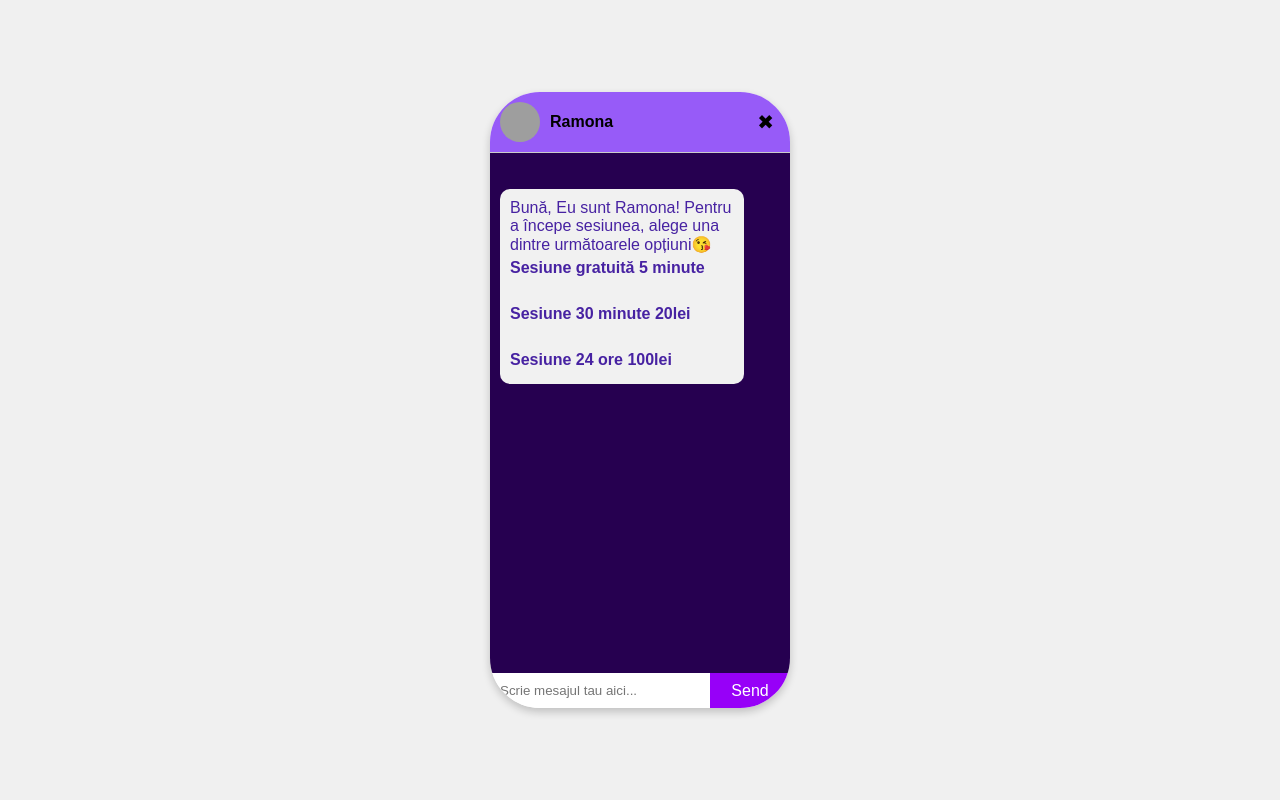
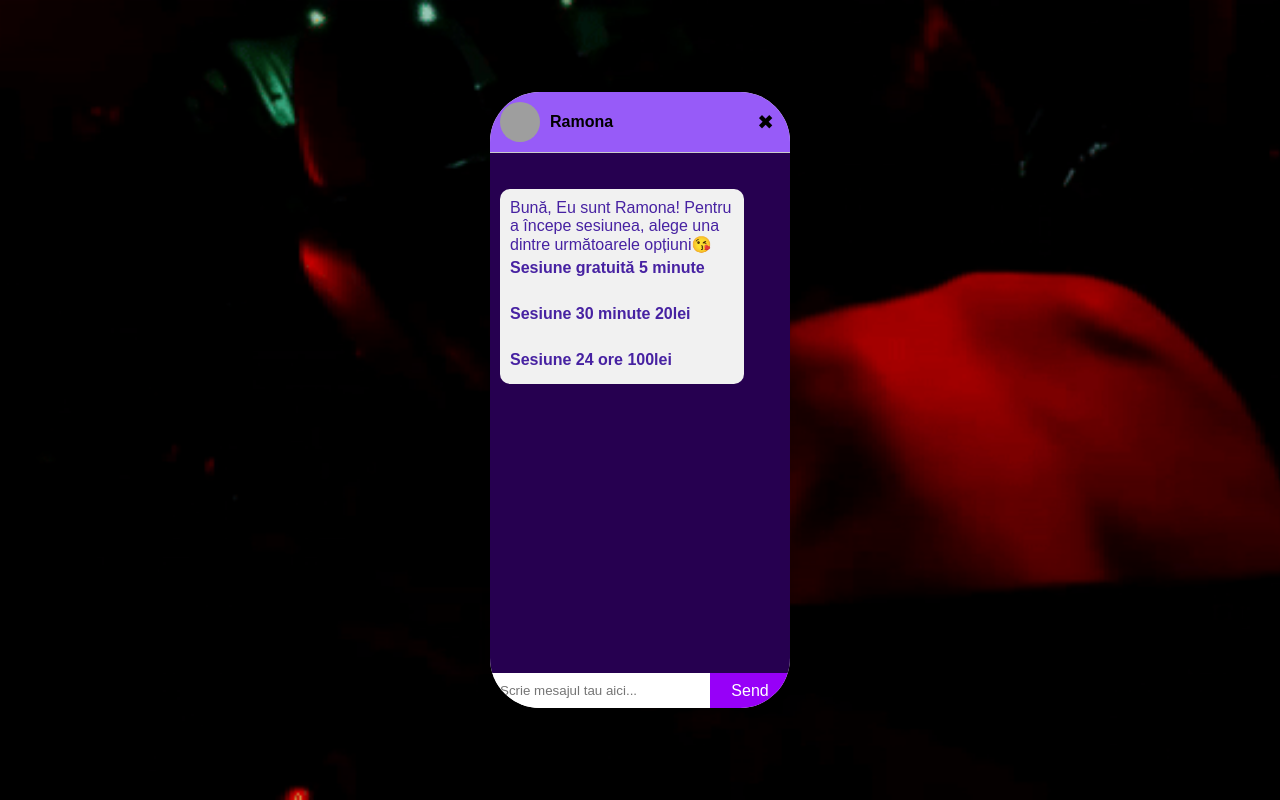
Before and after one commit to AugmentedRealityweb/Ramona, a plain HTML site: page index.html in a window 1280 px wide. Drawn offline with Linux system fonts and the light colour scheme; grey boxes are pictures that could not be loaded.

Commit message:
Update index.html

```diff
--- a/index.html
+++ b/index.html
@@ -13,6 +13,10 @@
             height: 100vh;
             margin: 0;
             background-color: #f0f0f0; /* Background color for better visibility */
+            background-image: url('gif2.gif'); /* Add this line */
+            background-size: cover; /* Ensure the GIF covers the entire background */
+            background-position: center; /* Center the GIF */
+            background-repeat: no-repeat; /* Ensure the GIF doesn't repeat */
         }
         #chatContainer {
             width: 300px; /* Adjust this value to your desired width */
```
